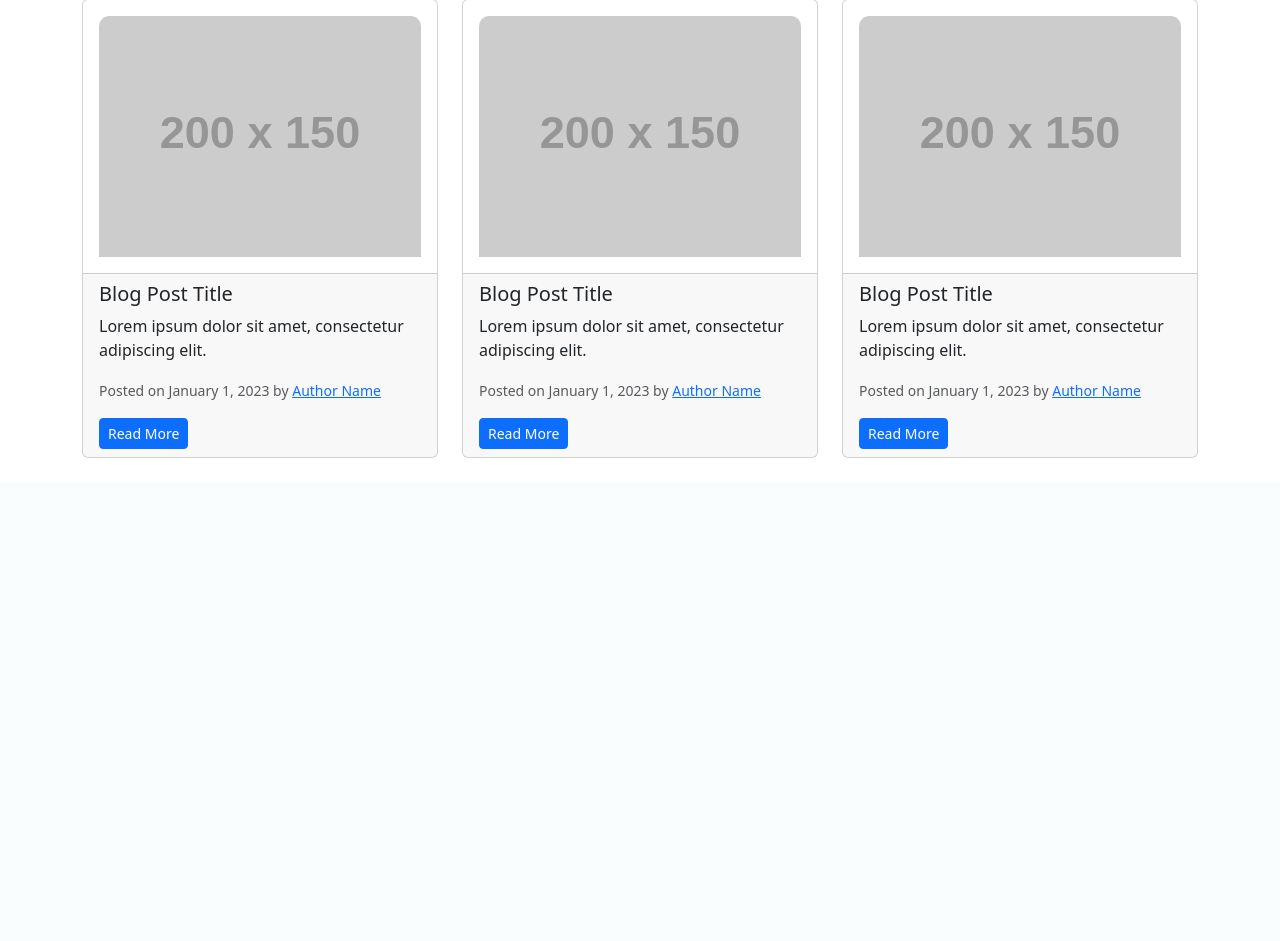
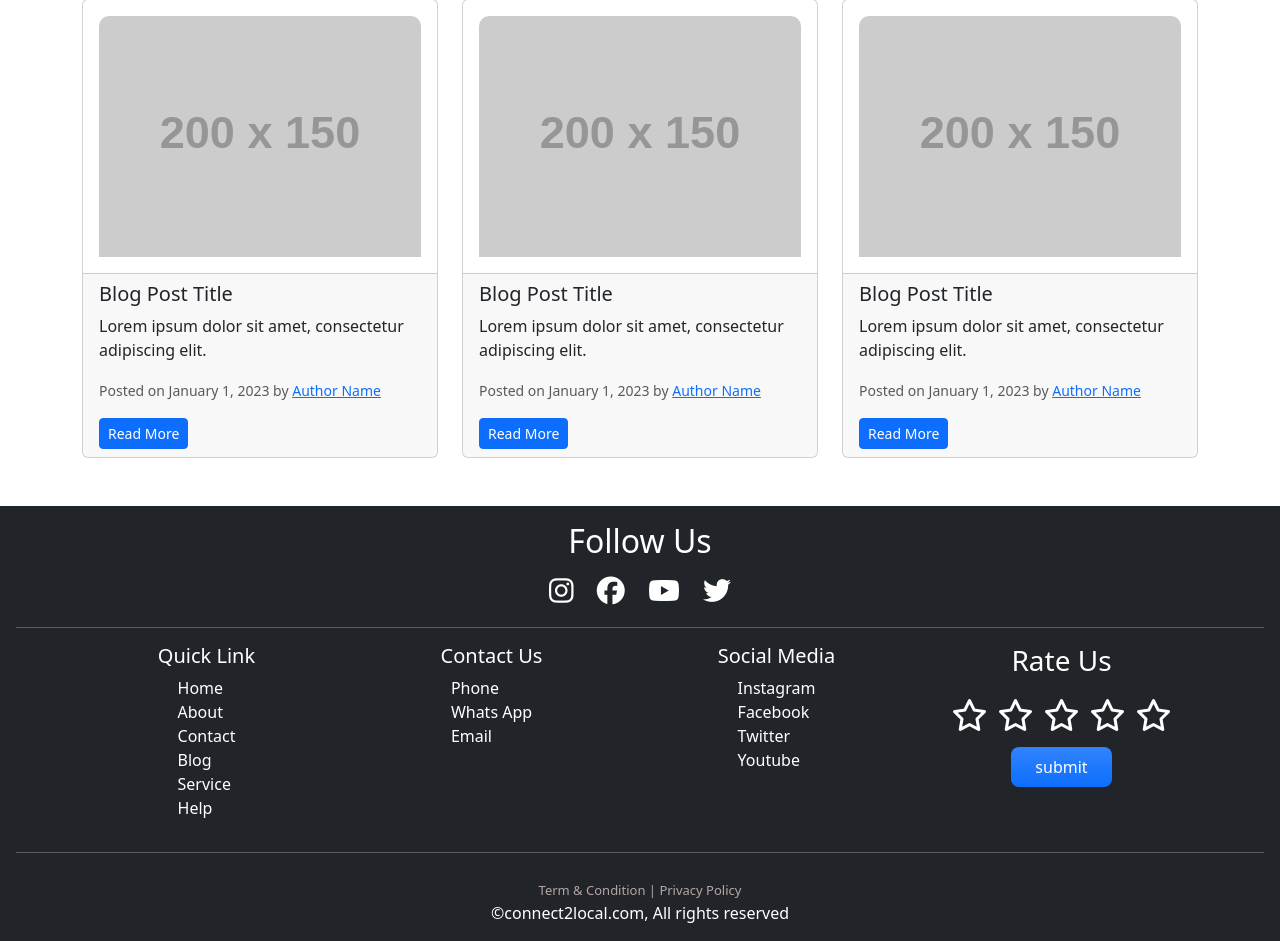
Before and after one commit to connect2local247/connect2local, a PHP site: page / in a window 1280 px wide. Shown: the part 2067-3008 px from the top of the page. Before the commit the page ends 2525 px from the top, so only its background shows below. Run offline with PHP 8.4, Linux system fonts and the light colour scheme; grey boxes labelled with a size stand in for pictures from a placeholder-image service; some libraries are stand-ins or nearby versions.

Commit message:
footer changes

```diff
--- a/asset/css/style.css
+++ b/asset/css/style.css
@@ -55,3 +55,12 @@ li.nav-item a.nav-link:hover{
     border-top-left-radius: 10px;
     border-top-right-radius: 10px;
 }
+
+/* Footer Style  */
+/* .link-icon{
+    color:white !important;
+} */
+
+li.icon > a > i.link-icon:hover{
+    color:yellow !important;
+}
--- /dev/null
+++ b/component/footer.php
@@ -0,0 +1,71 @@
+<footer class="text-bg-dark p-3 mt-4">
+            <div class="social-icon text-center">
+                <h1 class="fs-2 ">Follow Us</h1>
+                <div class="container text-center fs-3">
+                    <i class="fa-brands fa-instagram mx-2"></i>
+                    <i class="fa-brands fa-facebook mx-2"></i>
+                    <i class="fa-brands fa-youtube mx-2"></i>
+                    <i class="fa-brands fa-twitter mx-2"></i>
+                </div>
+            </div>
+
+            <hr>
+            <div class="container">
+                <div class="row">
+                    <div class="list-group col-lg-3 d-flex align-items-center flex-column">
+                       <h3 class="fs-5">Quick Link</h3>
+                        <ul class="list-unstyled d-flex flex-column align-items-lg-start align-items-center">
+                            <li class="nav-item"><a href="/connect2local/index.php" class="nav-link">Home</a></li>
+                            <li class="nav-item"><a href="/connect2local/pages/about/about.php" class="nav-link">About</a></li>
+                            <li class="nav-item"><a href="/connect2local/pages/contact/contact.php" class="nav-link">Contact</a></li>
+                            <li class="nav-item"><a href="/connect2local/pages/contact/contact.php" class="nav-link">Blog</a></li>
+                            <li class="nav-item"><a href="/connect2local/pages/contact/contact.php" class="nav-link">Service</a></li>
+                            <li class="nav-item"><a href="/connect2local/pages/help/help.php" class="nav-link">Help</a></li>
+                        </ul>
+                    </div>
+
+                    <div class="list-group col-lg-3 d-flex align-items-center flex-column">
+                       <h3 class="fs-5">Contact Us</h3>
+                        <ul class="list-unstyled d-flex flex-column align-items-lg-start align-items-center">
+                            <li class="nav-item"><a href="" class="nav-link">Phone</a></li>
+                            <li class="nav-item"><a href="" class="nav-link">Whats App</a></li>
+                            <li class="nav-item"><a href="" class="nav-link">Email</a></li>
+                        </ul>
+                    </div>
+
+                    <div class="list-group col-lg-3 d-flex align-items-center flex-column">
+                       <h3 class="fs-5">Social Media</h3>
+                        <ul class="list-unstyled d-flex flex-column align-items-lg-start align-items-center">
+                            <li class="nav-item"><a href="" class="nav-link">Instagram</a></li>
+                            <li class="nav-item"><a href="" class="nav-link">Facebook</a></li>
+                            <li class="nav-item"><a href="" class="nav-link">Twitter</a></li>
+                            <li class="nav-item"><a href="" class="nav-link">Youtube</a></li>
+                        </ul>
+                    </div>
+
+                    <div class="list-group col-lg-3 d-flex align-items-center flex-column">
+                        <form action="" class="d-flex flex-column align-items-center" style="gap:10px">
+                        <h1 class="fs-3">Rate Us</h1>
+                        <ul class="nav d-flex fs-3 list-unstyled" style="gap:10px;">
+                            <li><i class="fa-regular fa-star fs-2"></i></li>
+                            <li><i class="fa-regular fa-star fs-2"></i></li>
+                            <li><i class="fa-regular fa-star fs-2"></i></li>
+                            <li><i class="fa-regular fa-star fs-2"></i></li>
+                            <li><i class="fa-regular fa-star fs-2"></i></li>
+                         </ul>
+
+                         <input type="submit" value="submit" class="p-2 px-4 rounded-3 text-bg-primary bg-gradient" style="border:none">
+                        </form>
+                    </div>
+                </div>
+            </div>
+            <hr>
+            <div class="container d-flex justify-content-center flex-column align-items-center">
+                <div class="mt-2">
+                      <a href="/connect2local/pages/policy/term-condition.php" target="_blank" class=" link-underline link-underline-opacity-0" style="font-size:13px;color:rgb(181, 166, 166)">Term & Condition</a><span  style="font-size:13px;color:rgb(181, 166, 166)"> | </span> <a href="/connect2local/pages/policy/privacy-policy.php" target="_blank" class="link-underline link-underline-opacity-0"  style="font-size:13px;color:rgb(181, 166, 166)">Privacy Policy</a>
+                </div>
+                <div class="content">
+                    &copy;connect2local.com, All rights reserved
+                </div>
+            </div>
+    </footer>
--- a/index.php
+++ b/index.php
@@ -8,6 +8,13 @@
     <?php
         include "./asset/link/cdn-link.html";
     ?>
+<!--
+    <style>
+        li.icon  a.link-icon:hover{
+    color:rebeccapurple !important;
+    transition: all .7s ease-in;
+}
+    </style> -->
 </head>
 <body>
     <?php include "./component/navbar.php";?>
@@ -211,10 +218,7 @@
         </section>
     </div>
 
-    <footer>
-
-
-    </footer>
+    <?php include "./component/footer.php";?>
 </body>
 </html>
 
```
Also changed, not shown: 1 other file.
